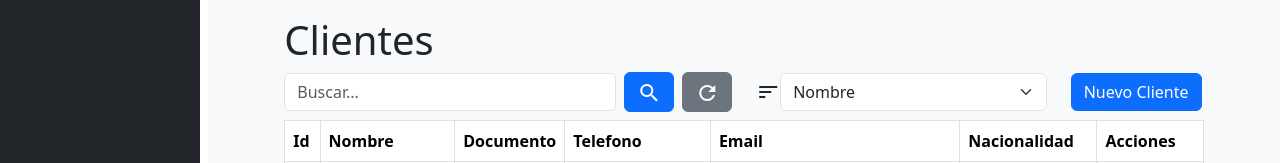
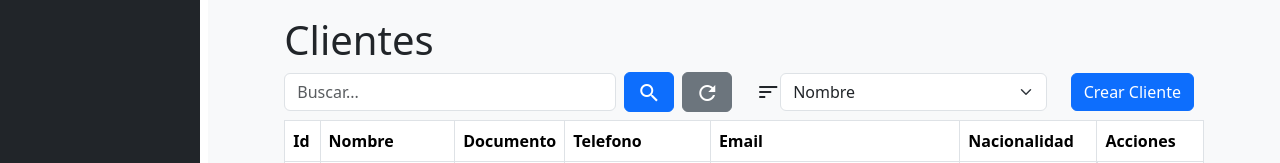
Before and after one commit to tschulzv/hotel_admin, a React (Vite) app in the folder hotel-admin/: page /clients in a window 1280 px wide. Shown: the top 163 px of the page. Built offline with nearby package versions, Linux system fonts and the light colour scheme.

Commit message:
cambie clients

```diff
--- a/hotel-admin/src/pages/Clients.page.jsx
+++ b/hotel-admin/src/pages/Clients.page.jsx
@@ -285,7 +285,7 @@ const Clients = () => {
   return (
     <Container className="px-5" fluid>
          <h1>Clientes</h1>
-         <TableFilterBar searchTerm={searchTerm} setSearchTerm = {setSearchTerm} onSearch ={onSearch} clearSearch={clearSearch} sortOptions={sortOptions} sortKey={sortKey} setSort={setSort} showBtn={true} btnText="Nuevo Cliente" onBtnClick={onBtnClick} />
+         <TableFilterBar searchTerm={searchTerm} setSearchTerm = {setSearchTerm} onSearch ={onSearch} clearSearch={clearSearch} sortOptions={sortOptions} sortKey={sortKey} setSort={setSort} showBtn={true} btnText="Crear Cliente" onBtnClick={onBtnClick} />
          <PaginatedTable data={sortedData} rowsPerPage={10} rowActions={actions}/>
 
          {/* MODAL PARA ELIMINACION*/}
```
